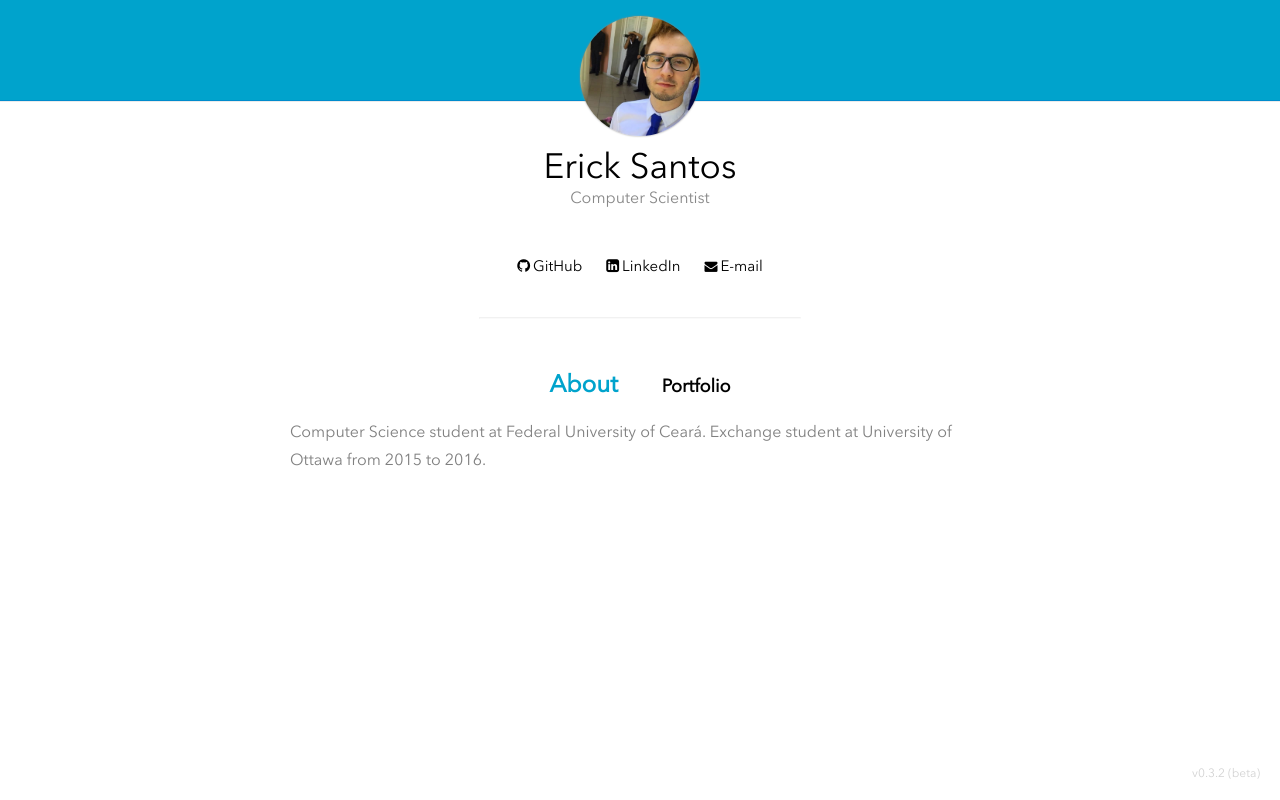
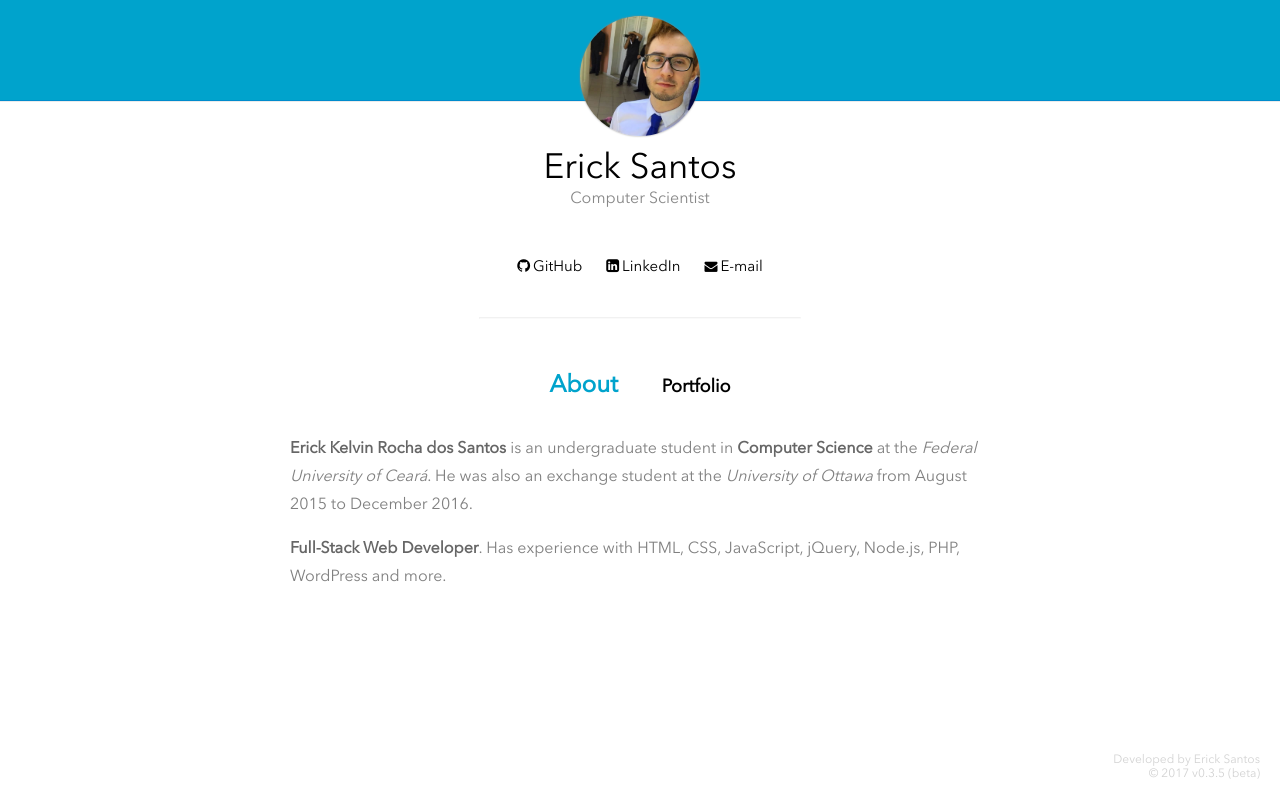
Before and after one commit to erickkelvin/erickkelvin.github.io, a plain HTML site: page index.html in a window 1280 px wide. Both pictures are taken after a click on the link "About". Drawn offline with nearby package versions, Linux system fonts and the light colour scheme.

Commit message:
improving texts and changing current version

```diff
--- a/index.html
+++ b/index.html
@@ -10,13 +10,13 @@
         <link href="fonts/font-awesome-4.7.0/css/font-awesome.min.css" rel="stylesheet">
         <script type="application/javascript" src="https://code.jquery.com/jquery-3.2.1.min.js"></script>
         <script type="application/javascript" src="js/script.js"></script>
+
         <!-- Global site tag (gtag.js) - Google Analytics -->
         <script async src="https://www.googletagmanager.com/gtag/js?id=UA-108048926-1"></script>
         <script>
         window.dataLayer = window.dataLayer || [];
         function gtag(){dataLayer.push(arguments);}
         gtag('js', new Date());
-
         gtag('config', 'UA-108048926-1');
         </script>
     </head>
@@ -43,7 +43,12 @@
             </div>
             <div id="about" class="content">
                 <div>
-                        Computer Science student at Federal University of Ceará. Exchange student at University of Ottawa from 2015 to 2016.
+                    <p>
+                        <span class="bold">Erick Kelvin Rocha dos Santos</span> is an undergraduate student in <span class="bold">Computer Science</span> at the <span class="italic">Federal University of Ceará</span>. He was also an exchange student at the <span class="italic">University of Ottawa</span> from August 2015 to December 2016.
+                    </p>
+                    <p>
+                        <span class="bold">Full-Stack Web Developer</span>. Has experience with HTML, CSS, JavaScript, jQuery, Node.js, PHP, WordPress and more.
+                    </p>
                 </div>
             </div>
             <div id="portfolio" class="content">
@@ -70,7 +75,8 @@
             </div>
         </div>
         <div class="footer">
-            v0.3.2 (beta)
+            Developed by Erick Santos<br>
+            &copy; 2017 v0.3.5 (beta)
         </div>
 
 
```
